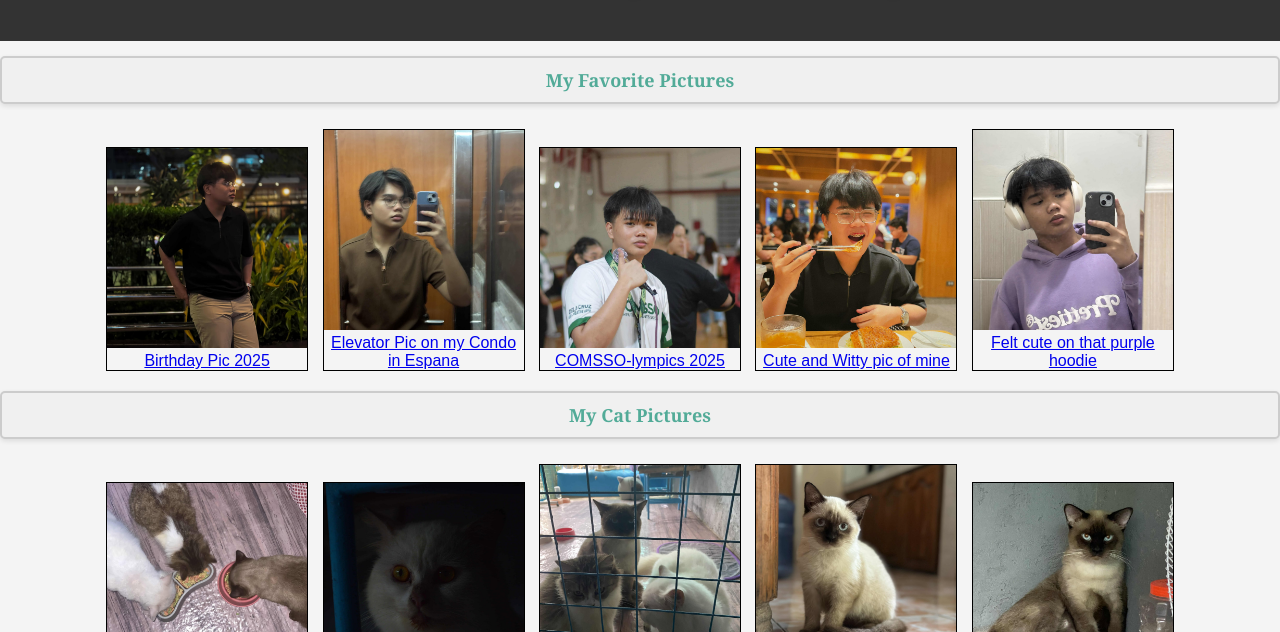
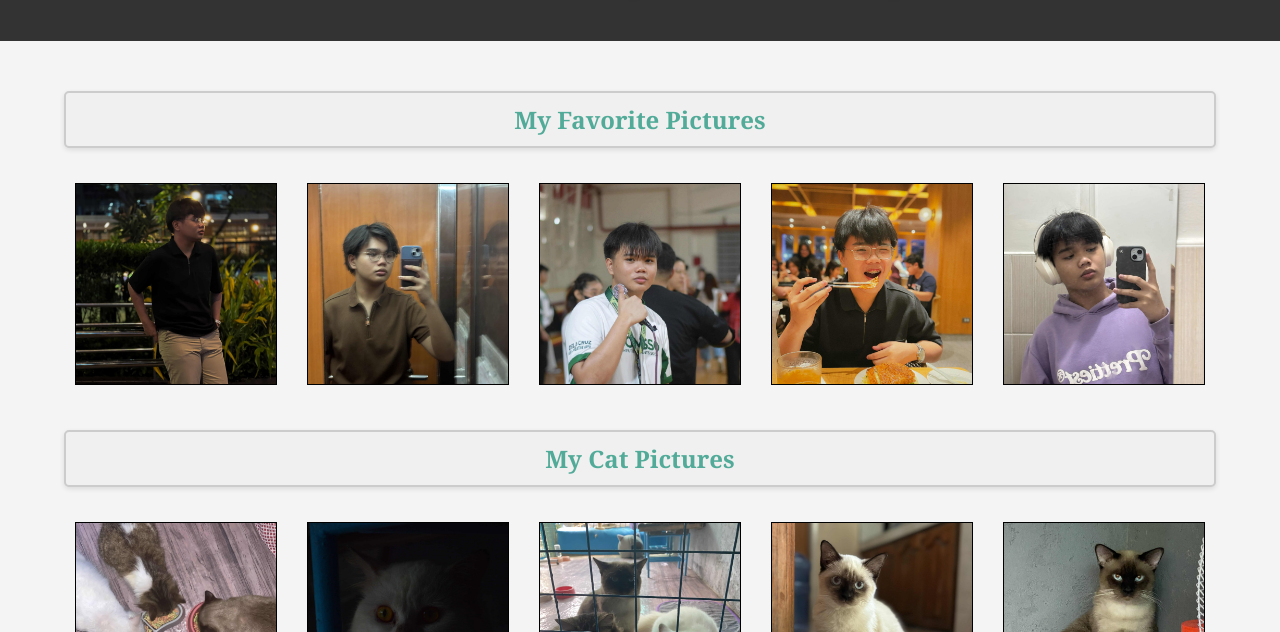
Before and after one commit to Sean-DelaCruz/PERSONAL_WEBSITE, a plain HTML site: page photodump.html in a window 1280 px wide. Shown: the part 168-800 px from the top of the page. Drawn offline with Linux system fonts and the light colour scheme.

Commit message:
Update photogallerycss.css

```diff
--- a/photogallerycss.css
+++ b/photogallerycss.css
@@ -1,23 +1,51 @@
-.gallery{
-    display:inline-block;
-    border:1px solid hsl(0, 0%, 0%);
-    margin:5px;
-    width:200px;
+.gallery-container {
+    width: 90%;
+    margin: 0 auto;
+    padding: 20px;
 }
 
-.gallery .description{
-    padding:10px;
-    text-align:center;
-    font-family:Tahoma;
-    color:hsl(120, 95%, 8%);
+.category-section {
+    margin-bottom: 40px;
 }
 
-.gallery:hover{
-    border:1px solid hsl(120, 96%, 22%);
+.category-title {
+    text-align: center;
+    margin: 30px 0;
+    padding: 10px;
+    font-size: 24px;
 }
 
-.gallery img{
-    width:100%;
-    height:auto;
+.gallery-grid {
+    display: flex;
+    flex-wrap: wrap;
+    justify-content: center;
+    gap: 20px;
+}
 
+.gallery {
+    position: relative;
+    display: inline-block;
+    margin: 10px;
 }
+
+.gallery img {
+    width: auto;
+    height: 300px;
+    vertical-align: bottom;
+}
+
+.description-overlay {
+    display: none;
+    position: absolute;
+    bottom: 0;
+    left: 0;
+    right: 0;
+    background: rgba(0, 0, 0, 0.7);
+    color: white;
+    padding: 10px;
+    text-align: center;
+}
+
+.gallery:hover .description-overlay {
+    display: block;
+}
```
